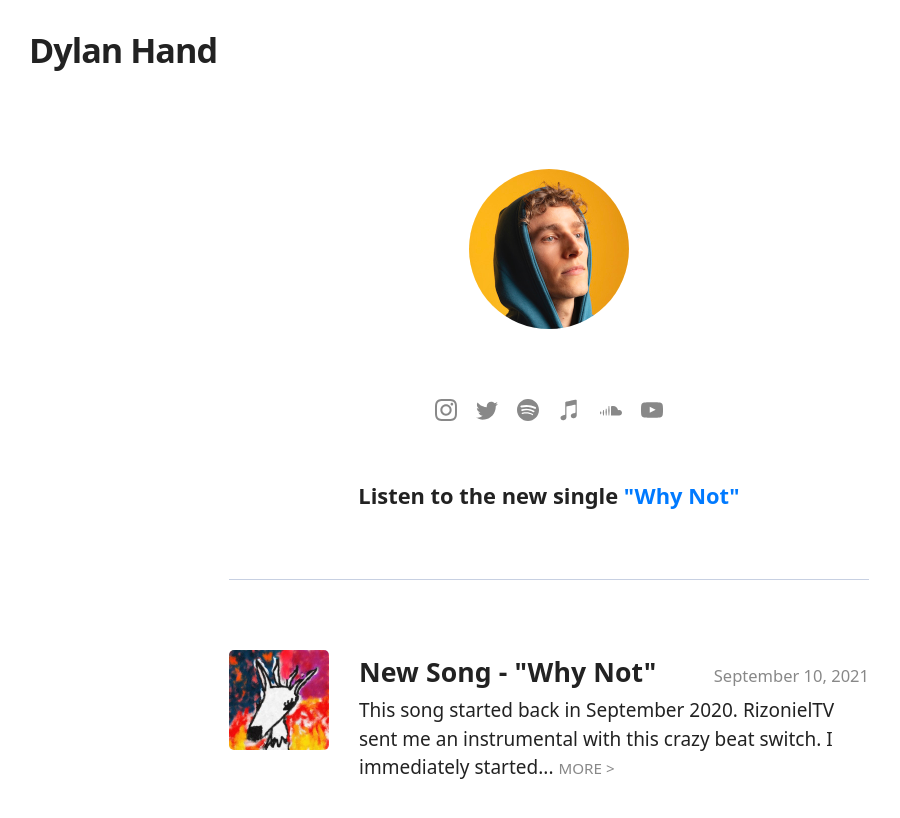
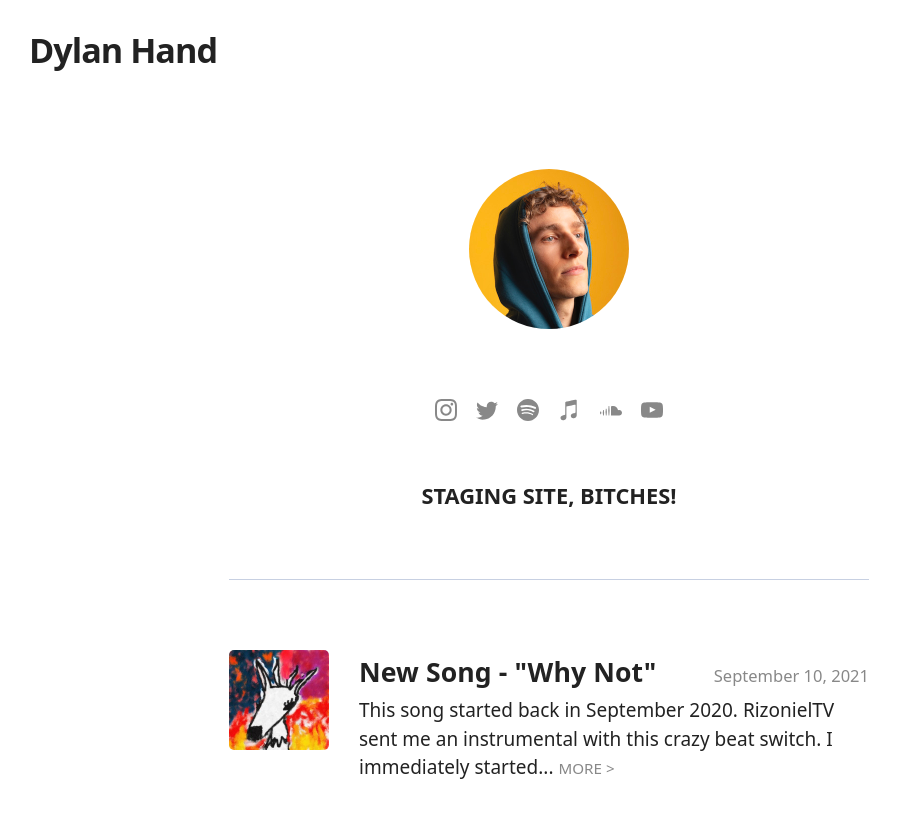
Before and after one commit to dylanhand/staging, a Jekyll site: the page built from index.html, in a window 1280 px wide and 900 px high. Shown: the top 818 px of the window, without its empty margins (91-991 px from the left). Built offline with Jekyll 4.4.1, drawn with Linux system fonts in a browser that asks for light colours.

Commit message:
source branch - Make very clear  that this is a staging site

```diff
--- a/_config.yml
+++ b/_config.yml
@@ -11,7 +11,7 @@ author:
   name: Dylan Hand
   tagline: apps & raps
   image: '/assets/img/profile-pic.jpg'
-  bio: Listen to the new single <a href="https://songwhip.com/dylanhand/why-not">"Why Not"</a>
+  bio: STAGING SITE, BITCHES!
   email: dylan.hand@gmail.com
 
 
```
